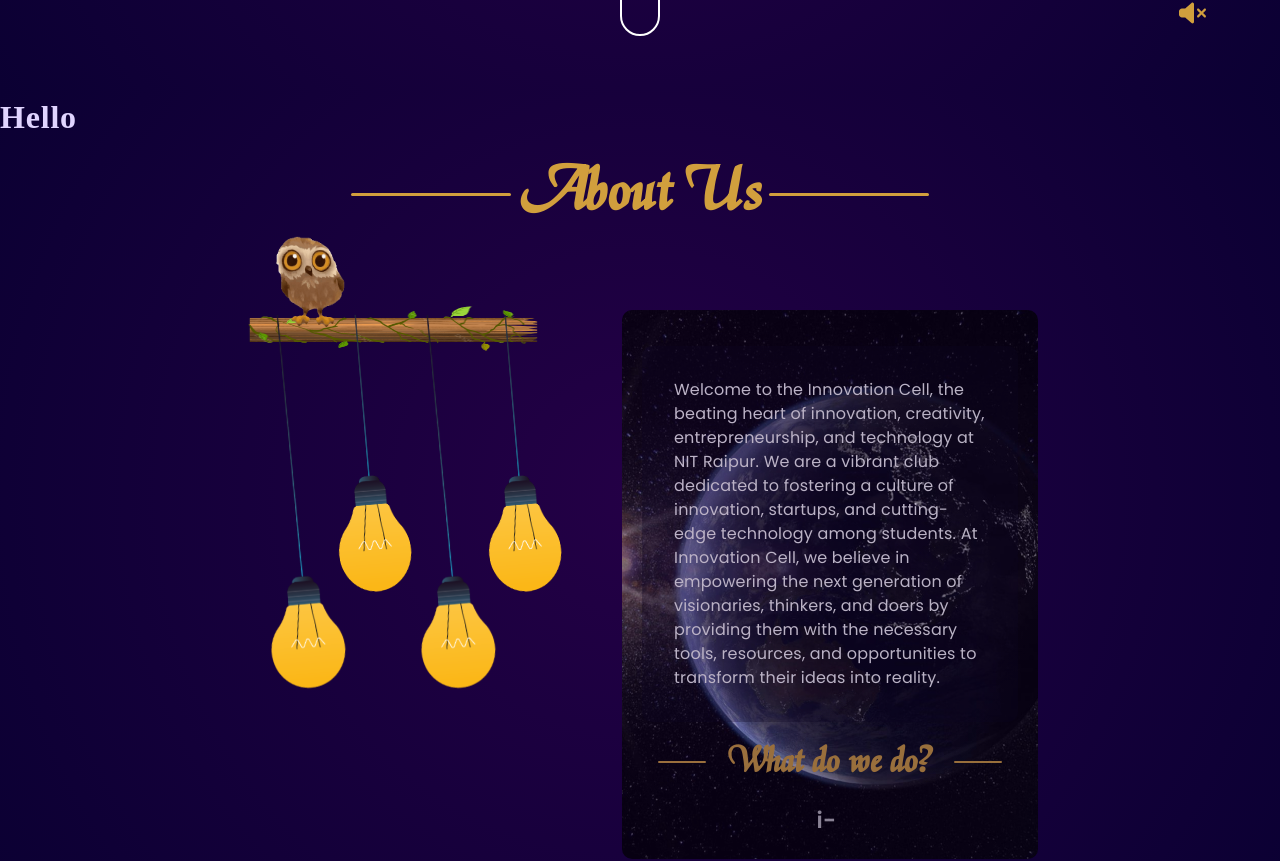
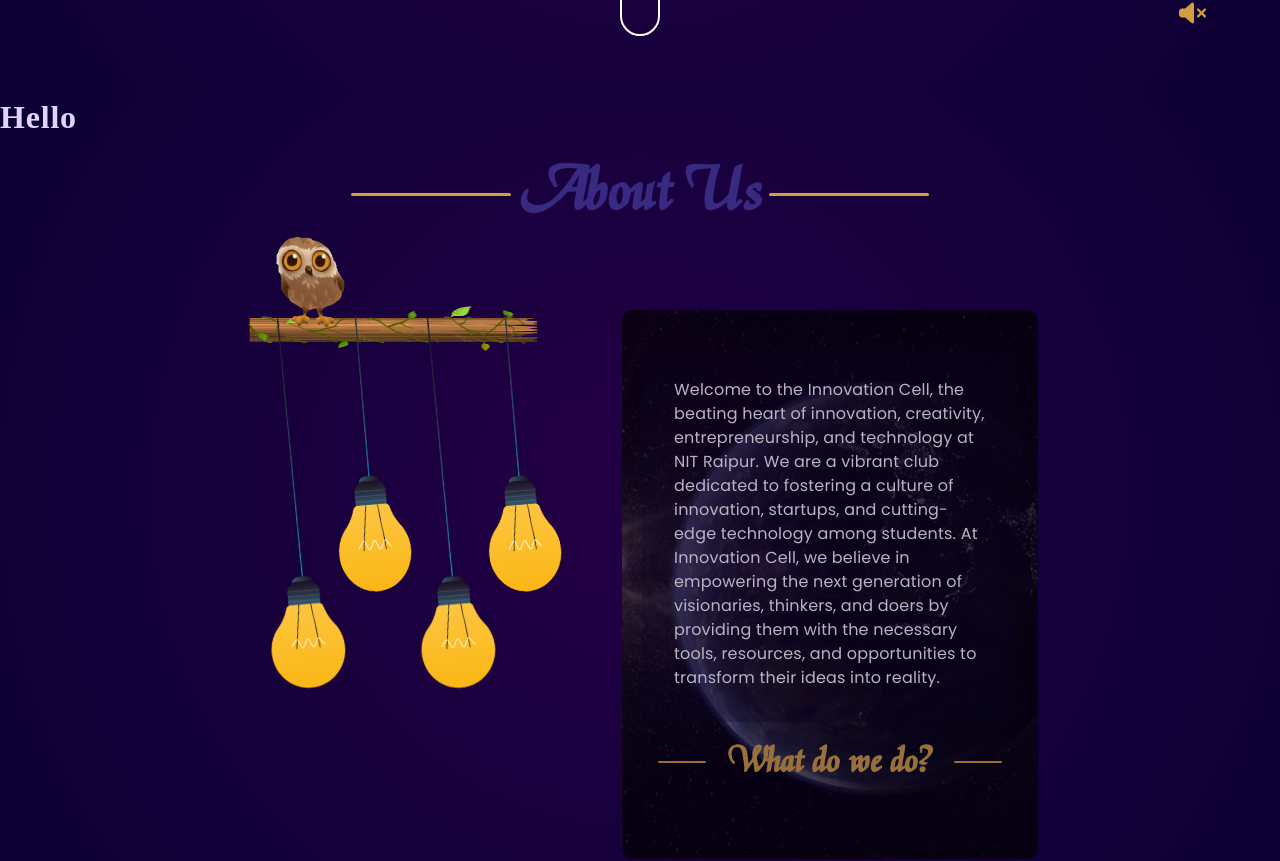
Before and after one commit to r4kno/InnovationCell, a React (Create React App) app: page / in a window 1280 px wide. Shown: the part 708-1569 px from the top of the page. Built offline with nearby package versions, Linux system fonts and the light colour scheme; no server answers; a web font is replaced by a local one.

Commit message:
update About us

```diff
--- a/src/Components/AboutUs/AboutUs.css
+++ b/src/Components/AboutUs/AboutUs.css
@@ -265,3 +265,89 @@
   font-size: 1.1rem;
   font-weight: bold;
 }
+@keyframes colorChange {
+  0% { color: #60054d; }
+  25% { color: #391b5c; }
+  50% { color: #3357ff; }
+  75% { color: #ff33a6; }
+  100% { color: #093453; }
+}
+
+.teamHeading h1 {
+  font-size: 3rem;
+  font-weight: bold;
+  text-align: center;
+  animation: colorChange 3s infinite linear;
+}
+
+@keyframes colorCycle {
+  0% { color: #d20de4; }
+  25% { color: #3b7f9c; }
+  50% { color: #3357ff; }
+  75% { color: #ff33a6; }
+  100% { color: #8451b1; }
+}
+
+.highlighted-objectives {
+  background: rgba(0, 0, 0, 0.4);
+  padding: 15px;
+  border-radius: 8px;
+  color: white;
+  font-size: 1rem;
+  line-height: 1.5;
+  transition: background 0.5s ease-in-out, color 0.5s ease-in-out;
+}
+
+.highlighted-objectives strong {
+  transition: color 0.5s ease-in-out;
+}
+
+.highlighted-objectives:hover {
+  background: rgba(0, 0, 0, 0.6);
+  animation: colorCycle 3s infinite linear;
+}
+
+.highlighted-objectives:hover strong {
+  animation: colorCycle 3s infinite linear;
+}
+@keyframes backgroundZoom {
+  0% {
+    transform: scale(1);
+  }
+  50% {
+    transform: scale(1.05); /* Slight zoom-in */
+  }
+  100% {
+    transform: scale(1);
+  }
+}
+
+.About-content {
+  position: relative;
+  padding: 20px;
+  border-radius: 10px;
+  color: white;
+  overflow: hidden;
+}
+
+.About-content::before {
+  content: "";
+  position: absolute;
+  top: 0;
+  left: 0;
+  width: 100%;
+  height: 100%;
+  background-image: inherit; /* Ensures the background is inherited */
+  background-size: cover;
+  background-position: center;
+  background-repeat: no-repeat;
+  animation: backgroundZoom 4s infinite ease-in-out;
+  z-index: 0;
+  filter: brightness(0.5); /* Keeps it smooth */
+}
+
+.About-item-main {
+  position: relative;
+  z-index: 1; /* Keeps text above the background */
+  font-family: "Poppins", sans-serif;
+}
--- a/src/Components/AboutUs/AboutUs.jsx
+++ b/src/Components/AboutUs/AboutUs.jsx
@@ -57,7 +57,7 @@
                 🔹 <strong>Promote Innovation-Driven Entrepreneurship:</strong> Encouraging a culture where innovation leads to startups.<br /><br />
                 🔹 <strong>Provide Support Services:</strong> Offering resources for aspiring entrepreneurs.<br /><br />
                 🔹 <strong>Mentorship:</strong> Supporting students in developing their ideas.<br /><br />
-                🔹 <strong>Knowledge-Based Enterprise Development:</strong> Helping students turn innovations into employment.<br /><br />
+
               </div>
             )
           }
```
Also changed, not shown: src/Assets/images/earth33.png (added).
